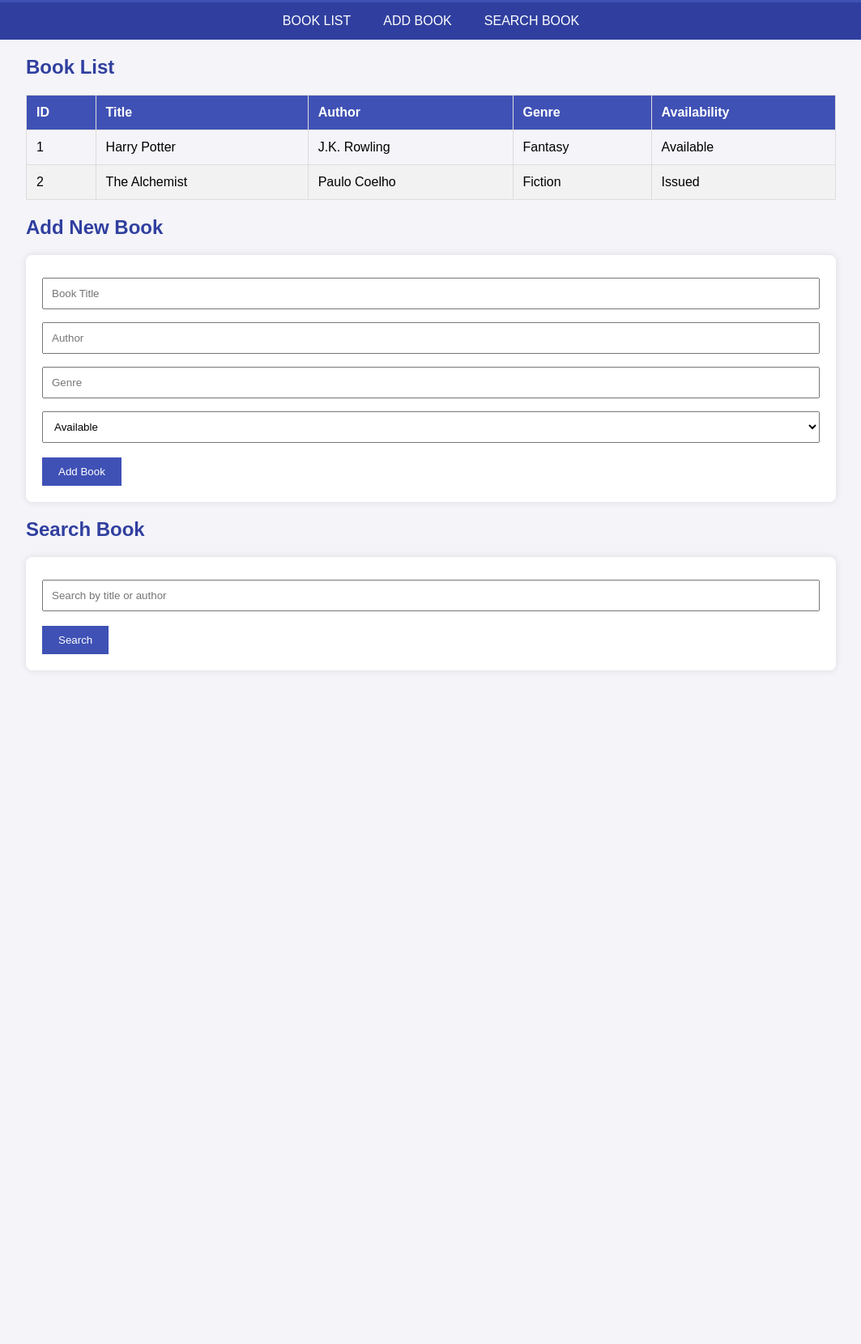
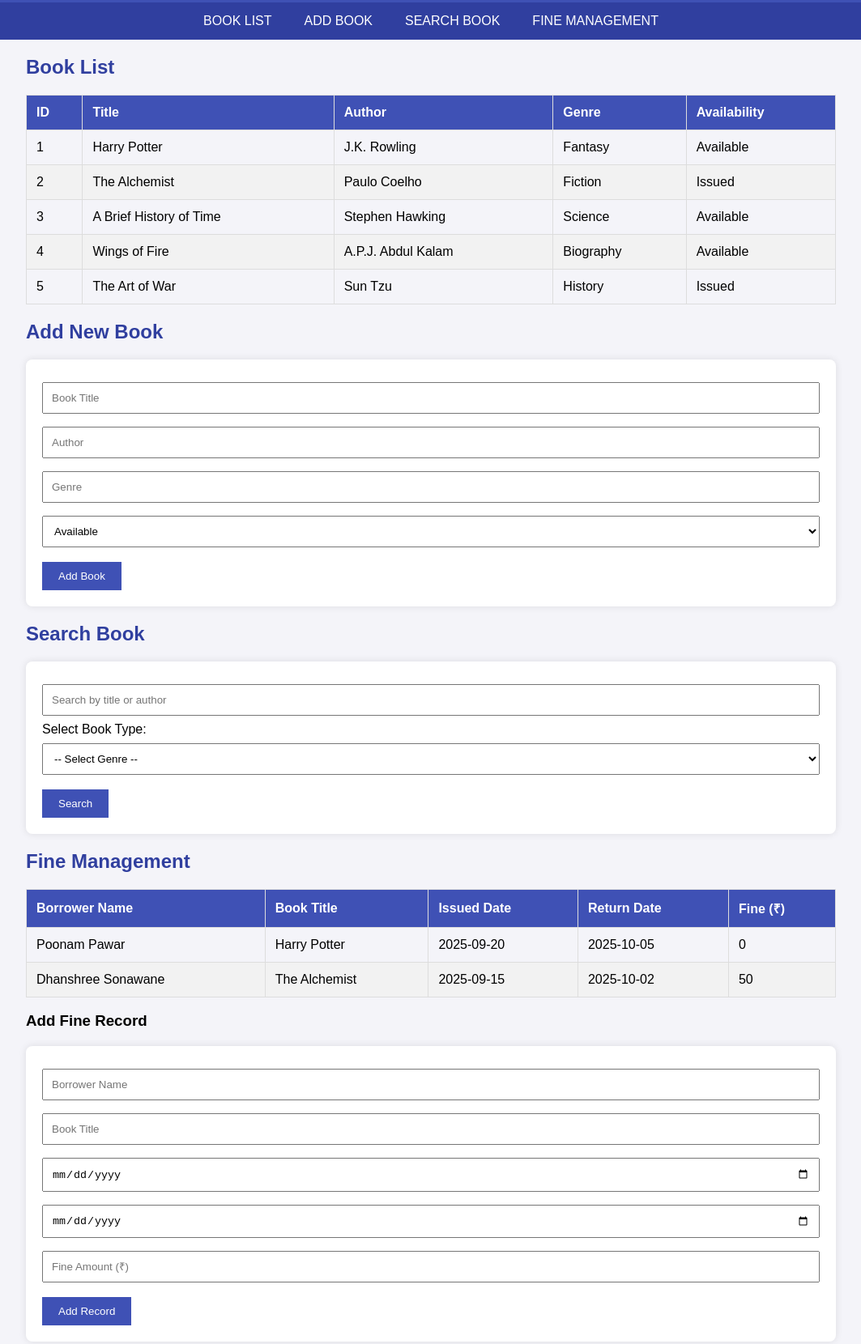
Before and after one commit to poonam-1209-spec/DBMS, a plain HTML site: page Index.html in a window 1280 px wide. Shown: the part 74-1734 px from the top of the page at 81% size, without its empty margins (108-1171 px from the left). Before the commit the page ends 922 px from the top, so only its background shows below. Drawn offline with Linux system fonts and the light colour scheme.

Commit message:
Updated index.html with search and fine page

```diff
--- a/Index.html
+++ b/Index.html
@@ -31,6 +31,7 @@
       background-color: #303f9f;
       display: flex;
       justify-content: center;
+      flex-wrap: wrap;
     }
 
     nav a {
@@ -55,7 +56,7 @@
       color: #303f9f;
     }
 
-    /* Book Table */
+    /* Table */
     table {
       width: 100%;
       border-collapse: collapse;
@@ -124,6 +125,7 @@
     <a href="#book-list">Book List</a>
     <a href="#add-book">Add Book</a>
     <a href="#search-book">Search Book</a>
+    <a href="#fine-management">Fine Management</a>
   </nav>
 
   <div class="container">
@@ -155,7 +157,27 @@
             <td>Fiction</td>
             <td>Issued</td>
           </tr>
-          <!-- More books can be added here -->
+          <tr>
+            <td>3</td>
+            <td>A Brief History of Time</td>
+            <td>Stephen Hawking</td>
+            <td>Science</td>
+            <td>Available</td>
+          </tr>
+          <tr>
+            <td>4</td>
+            <td>Wings of Fire</td>
+            <td>A.P.J. Abdul Kalam</td>
+            <td>Biography</td>
+            <td>Available</td>
+          </tr>
+          <tr>
+            <td>5</td>
+            <td>The Art of War</td>
+            <td>Sun Tzu</td>
+            <td>History</td>
+            <td>Issued</td>
+          </tr>
         </tbody>
       </table>
     </section>
@@ -180,7 +202,62 @@
       <h2>Search Book</h2>
       <form>
         <input type="text" placeholder="Search by title or author">
+        <label for="genre">Select Book Type:</label>
+        <select id="genre" name="genre">
+          <option value="">-- Select Genre --</option>
+          <option value="fiction">Fiction</option>
+          <option value="fantasy">Fantasy</option>
+          <option value="science">Science</option>
+          <option value="biography">Biography</option>
+          <option value="history">History</option>
+          <option value="technology">Technology</option>
+          <option value="education">Education</option>
+          <option value="mystery">Mystery</option>
+          <option value="selfhelp">Self Help</option>
+        </select>
         <button type="submit">Search</button>
+      </form>
+    </section>
+
+    <!-- Fine Management Section -->
+    <section id="fine-management">
+      <h2>Fine Management</h2>
+      <table>
+        <thead>
+          <tr>
+            <th>Borrower Name</th>
+            <th>Book Title</th>
+            <th>Issued Date</th>
+            <th>Return Date</th>
+            <th>Fine (₹)</th>
+          </tr>
+        </thead>
+        <tbody>
+          <tr>
+            <td>Poonam Pawar</td>
+            <td>Harry Potter</td>
+            <td>2025-09-20</td>
+            <td>2025-10-05</td>
+            <td>0</td>
+          </tr>
+          <tr>
+            <td>Dhanshree Sonawane</td>
+            <td>The Alchemist</td>
+            <td>2025-09-15</td>
+            <td>2025-10-02</td>
+            <td>50</td>
+          </tr>
+        </tbody>
+      </table>
+
+      <h3>Add Fine Record</h3>
+      <form>
+        <input type="text" placeholder="Borrower Name" required>
+        <input type="text" placeholder="Book Title" required>
+        <input type="date" placeholder="Issued Date" required>
+        <input type="date" placeholder="Return Date" required>
+        <input type="number" placeholder="Fine Amount (₹)" required>
+        <button type="submit">Add Record</button>
       </form>
     </section>
   </div>
```
